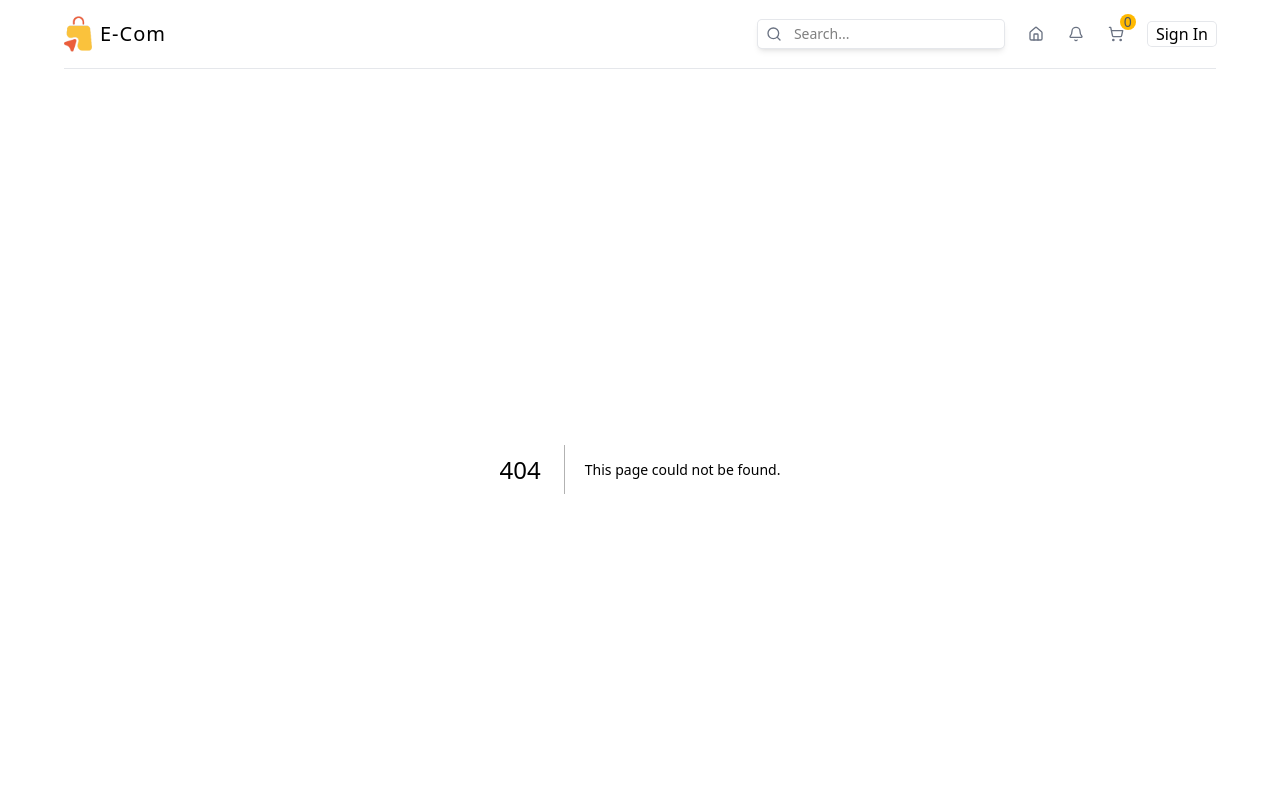
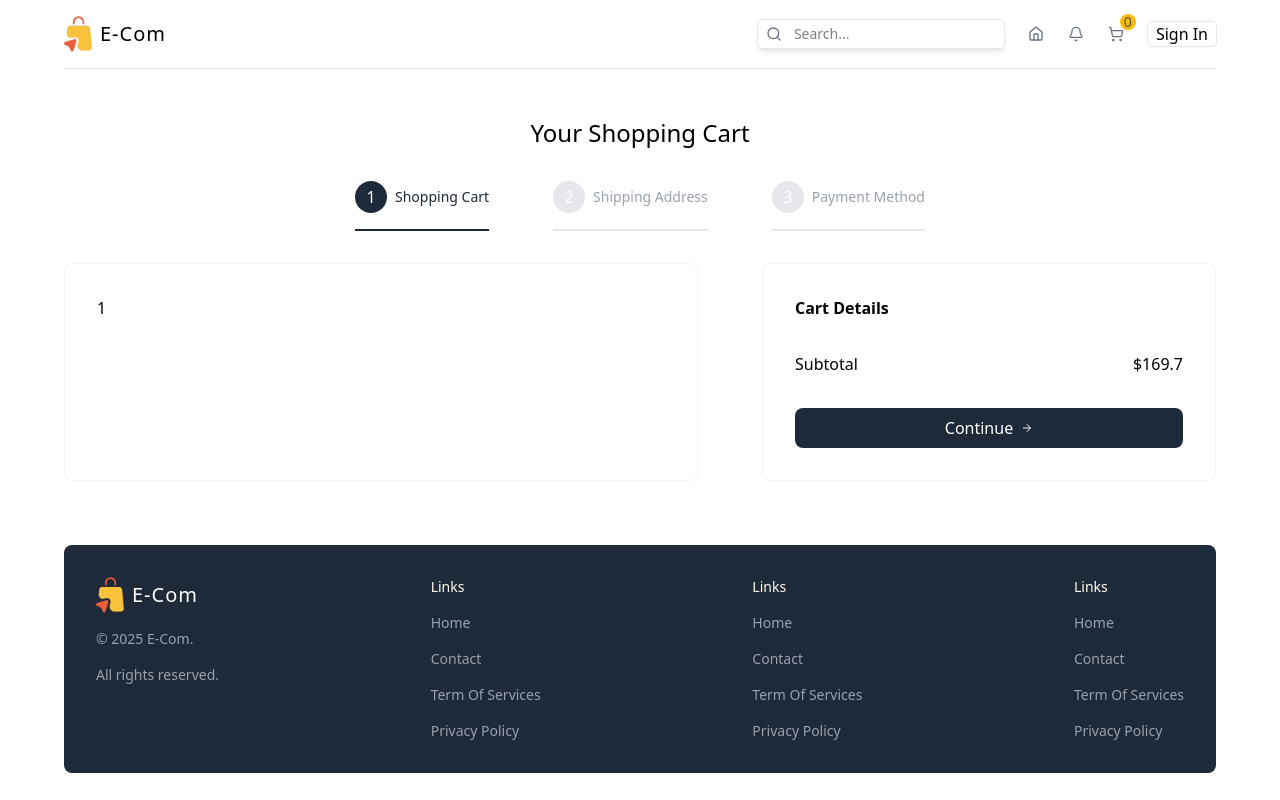
Before and after one commit to abdurrahmanmahmud5981/E-Com-Client, a Next.js app: page /cart in a window 1280 px wide. Before the commit this address had no page. Shown: the top 800 px of the page. Built offline with nearby package versions, Linux system fonts and the light colour scheme.

Commit message:
UI: Add CartPage component and define cart item types

```diff
--- /dev/null
+++ b/src/app/cart/page.tsx
@@ -0,0 +1,144 @@
+"use client";
+
+import { CartItemsType } from "@/types";
+import { ArrowRight } from "lucide-react";
+import { useRouter, useSearchParams } from "next/navigation";
+
+const steps = [
+  {
+    id: 1,
+    title: "Shopping Cart",
+  },
+  {
+    id: 2,
+    title: "Shipping Address",
+  },
+  {
+    id: 3,
+    title: "Payment Method",
+  },
+];
+
+// Temp Items
+const cartItems: CartItemsType = [
+  {
+    id: 1,
+    name: "Adidas CoreFit T-Shirt",
+    shortDescription:
+      "Lorem ipsum dolor sit amet consect adipisicing elit lorem ipsum dolor sit.",
+    description:
+      "Lorem ipsum dolor sit amet consect adipisicing elit lorem ipsum dolor sit. Lorem ipsum dolor sit amet consect adipisicing elit lorem ipsum dolor sit. Lorem ipsum dolor sit amet consect adipisicing elit lorem ipsum dolor sit.",
+    price: 39.9,
+    sizes: ["s", "m", "l", "xl", "xxl"],
+    colors: ["gray", "purple", "green"],
+    images: {
+      gray: "/products/1g.png",
+      purple: "/products/1p.png",
+      green: "/products/1gr.png",
+    },
+    quantity: 1,
+    selectedSize: "m",
+    selectedColor: "gray",
+  },
+  {
+    id: 2,
+    name: "Puma Ultra Warm Zip",
+    shortDescription:
+      "Lorem ipsum dolor sit amet consect adipisicing elit lorem ipsum dolor sit.",
+    description:
+      "Lorem ipsum dolor sit amet consect adipisicing elit lorem ipsum dolor sit. Lorem ipsum dolor sit amet consect adipisicing elit lorem ipsum dolor sit. Lorem ipsum dolor sit amet consect adipisicing elit lorem ipsum dolor sit.",
+    price: 59.9,
+    sizes: ["s", "m", "l", "xl"],
+    colors: ["gray", "green"],
+    images: { gray: "/products/2g.png", green: "/products/2gr.png" },
+    quantity: 1,
+    selectedSize: "l",
+    selectedColor: "gray",
+  },
+  {
+    id: 3,
+    name: "Nike Air Essentials Pullover",
+    shortDescription:
+      "Lorem ipsum dolor sit amet consect adipisicing elit lorem ipsum dolor sit.",
+    description:
+      "Lorem ipsum dolor sit amet consect adipisicing elit lorem ipsum dolor sit. Lorem ipsum dolor sit amet consect adipisicing elit lorem ipsum dolor sit. Lorem ipsum dolor sit amet consect adipisicing elit lorem ipsum dolor sit.",
+    price: 69.9,
+    sizes: ["s", "m", "l"],
+    colors: ["green", "blue", "black"],
+    images: {
+      green: "/products/3gr.png",
+      blue: "/products/3b.png",
+      black: "/products/3bl.png",
+    },
+    quantity: 1,
+    selectedSize: "l",
+    selectedColor: "black",
+  },
+];
+
+const CartPage = () => {
+  const searchParams = useSearchParams();
+  const router = useRouter();
+
+  const activeStep = parseInt(searchParams.get("step") || "1");
+
+  return (
+    <div className="flex flex-col items-center justify-center gap-8 mt-12">
+      {/* title */}
+      <h1 className="text-2xl font-medium">Your Shopping Cart</h1>
+      {/* Steps */}
+      <div className="flex flex-col lg:flex-row items-center gap-8 lg:gap-16">
+        {steps.map((step) => (
+          <div
+            className={`flex items-center gap-2 border-b-2 pb-4 ${
+              step.id === activeStep ? "border-gray-800" : "border-gray-200"
+            }`}
+            key={step.id}
+          >
+            <div
+              className={`w-6 h-6 rounded-full text-white p-4 flex items-center justify-center ${
+                step.id === activeStep ? "bg-gray-800" : "bg-gray-200"
+              } `}
+            >
+              {step.id}
+            </div>
+            <p
+              className={`text-sm font-medium ${
+                step.id === activeStep ? "text-gray-800" : "text-gray-400"
+              }`}
+            >
+              {step.title}
+            </p>
+          </div>
+        ))}
+      </div>
+      {/* steps and details */}
+      <div className="w-full flex flex-col lg:flex-row gap-16">
+        {/* steps */}
+        <div className="w-full lg:w-7/12 border-1 border-gray-100 p-8 rounded-lg flex flex-col gap-8">
+          1
+        </div>
+        {/* details */}
+        <div className="w-full lg:w-5/12 border-1 border-gray-100 p-8 rounded-lg flex flex-col gap-8">
+          <h2 className="font-semibold">Cart Details</h2>
+          <div className="flex justify-between gap-4">
+            <p>Subtotal</p>
+            <p>
+              $
+              {cartItems.reduce(
+                (acc, item) => acc + item.price * item.quantity,
+                0
+              )}
+            </p>
+          </div>
+          <button className="w-full bg-gray-800 hover:bg-gray-900 transition-all duration-300 text-white p-2 rounded-lg cursor-pointer flex justify-center items-center gap-2 ">
+            Continue
+            <ArrowRight className="w-3 h-3" />
+          </button>
+        </div>
+      </div>
+    </div>
+  );
+};
+
+export default CartPage;
```
Also changed, not shown: src/types.ts (+9 -0 lines).
